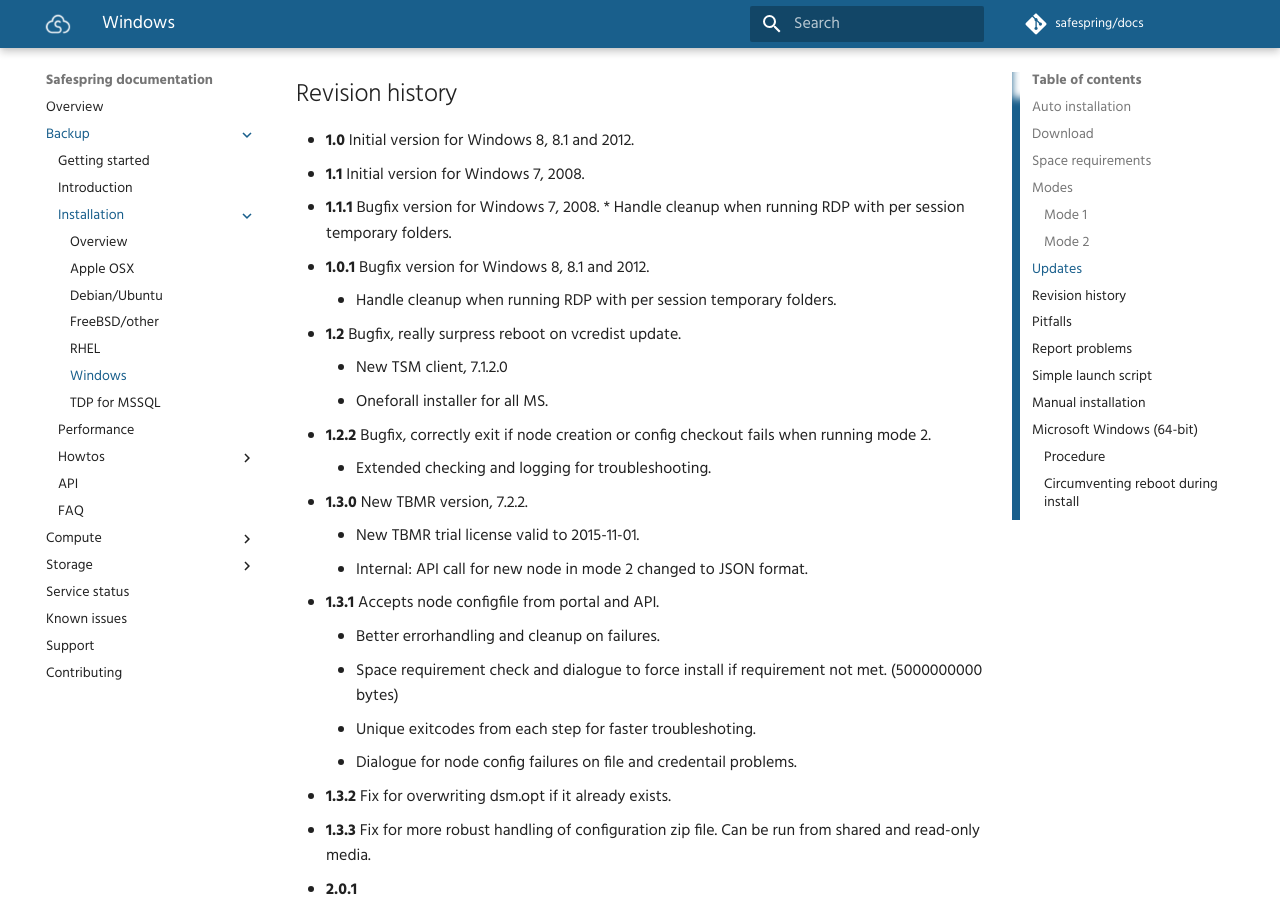
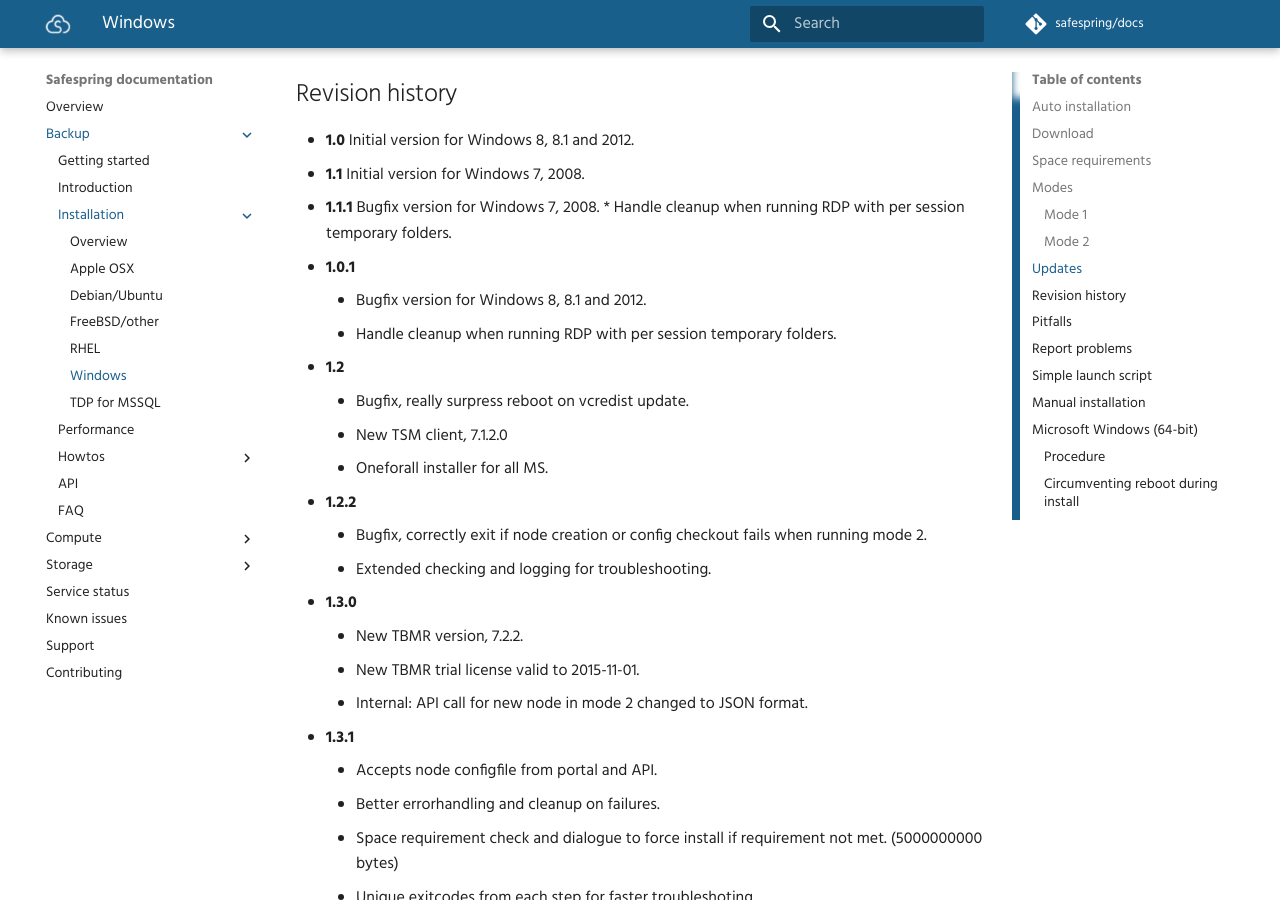
Before and after one commit to safespring/docs, an MkDocs documentation site: the page built from content/backup/install/windows.md, in a window 1280 px wide and 900 px high, scrolled down 3502 px. Built offline with MkDocs 1.6.1 and Material for MkDocs 9.7.7, drawn with Linux system fonts in a browser that asks for light colours; comment, search, counter and statistics services are not loaded; old or Windows-style settings are respelled for this version of MkDocs.

Commit message:
Unordered list fix again.

```diff
--- a/content/backup/install/windows.md
+++ b/content/backup/install/windows.md
@@ -80,17 +80,22 @@ Then the same nodename and configuration is kept and all components is updated i
 * **1.0** Initial version for Windows 8, 8.1 and 2012.
 * **1.1** Initial version for Windows 7, 2008.
 * **1.1.1** Bugfix version for Windows 7, 2008.  *  Handle cleanup when running RDP with per session temporary folders.
-* **1.0.1** Bugfix version for Windows 8, 8.1 and 2012.
+* **1.0.1**
+    * Bugfix version for Windows 8, 8.1 and 2012.
     *  Handle cleanup when running RDP with per session temporary folders.
-* **1.2** Bugfix, really surpress reboot on vcredist update.
+* **1.2**
+    * Bugfix, really surpress reboot on vcredist update.
     * New TSM client, 7.1.2.0
     * Oneforall installer for all MS.
-* **1.2.2** Bugfix, correctly exit if node creation or config checkout fails when running mode 2.
+* **1.2.2**
+    * Bugfix, correctly exit if node creation or config checkout fails when running mode 2.
     * Extended checking and logging for troubleshooting.
-* **1.3.0** New TBMR version, 7.2.2.
+* **1.3.0**
+    * New TBMR version, 7.2.2.
     * New TBMR trial license valid to 2015-11-01.
     * Internal: API call for new node in mode 2 changed to JSON format.
-* **1.3.1** Accepts node configfile from portal and API.
+* **1.3.1**
+    * Accepts node configfile from portal and API.
     * Better errorhandling and cleanup on failures.
     * Space requirement check and dialogue to force install if requirement not met. (5000000000 bytes)
     * Unique exitcodes from each step for faster troubleshoting.
@@ -110,7 +115,8 @@ Then the same nodename and configuration is kept and all components is updated i
     * Stays in ARP to handle updates.
     * Warns if TBMR licensing fails.
     * Hides secrets in logfiles natively.
-* **2.0.2** Fix for PRESCHEDULECMD failing scheduled backups.
+* **2.0.2**
+    * Fix for PRESCHEDULECMD failing scheduled backups.
     * Fix for expired TBMR maintenance date.
 * **2.0.3** Fix for TBMR license failure.
 * **2.1.1**
@@ -136,8 +142,6 @@ Then the same nodename and configuration is kept and all components is updated i
 * **2.3.3**
     * New TSM x32 version, 7.1.6.5.
     * New TSM x64 version, 8.1.0.2.
-
-
 
 ## Pitfalls
 * Make sure you have no spaces in the path from where you run the installer. The path cannot be escaped by the Wix installer so it will be an offset in the input paramters.
```
